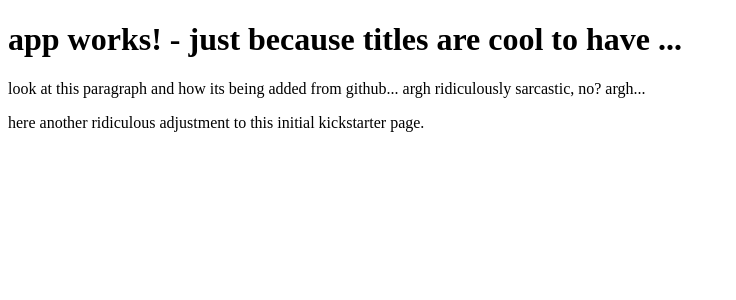
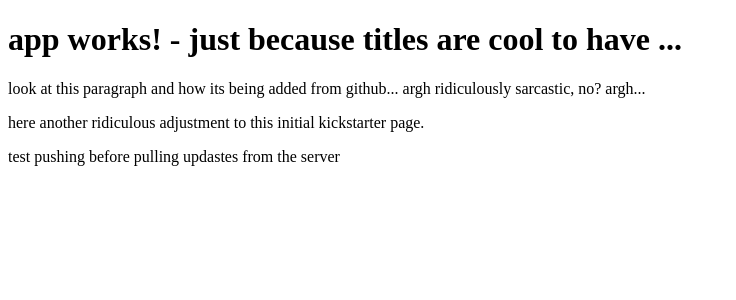
Before and after one commit to raburas/kickstarter, an Angular app: page / in a window 1280 px wide. Shown: the top 300 px of the page, without its empty margins (0-736 px from the left). Built offline with nearby package versions, Linux system fonts and the light colour scheme.

Commit message:
added a test to see if pushing before pulling notifies for conflicts

```diff
--- a/src/app/app.component.html
+++ b/src/app/app.component.html
@@ -3,4 +3,5 @@
 </h1>
 <p> look at this paragraph and how its being added from github... argh ridiculously sarcastic, no? argh...</p>
 <p> here another ridiculous adjustment to this initial kickstarter page.</p>
+<a> test pushing before pulling updastes from the server </a>
 <router-outlet></router-outlet>
```
